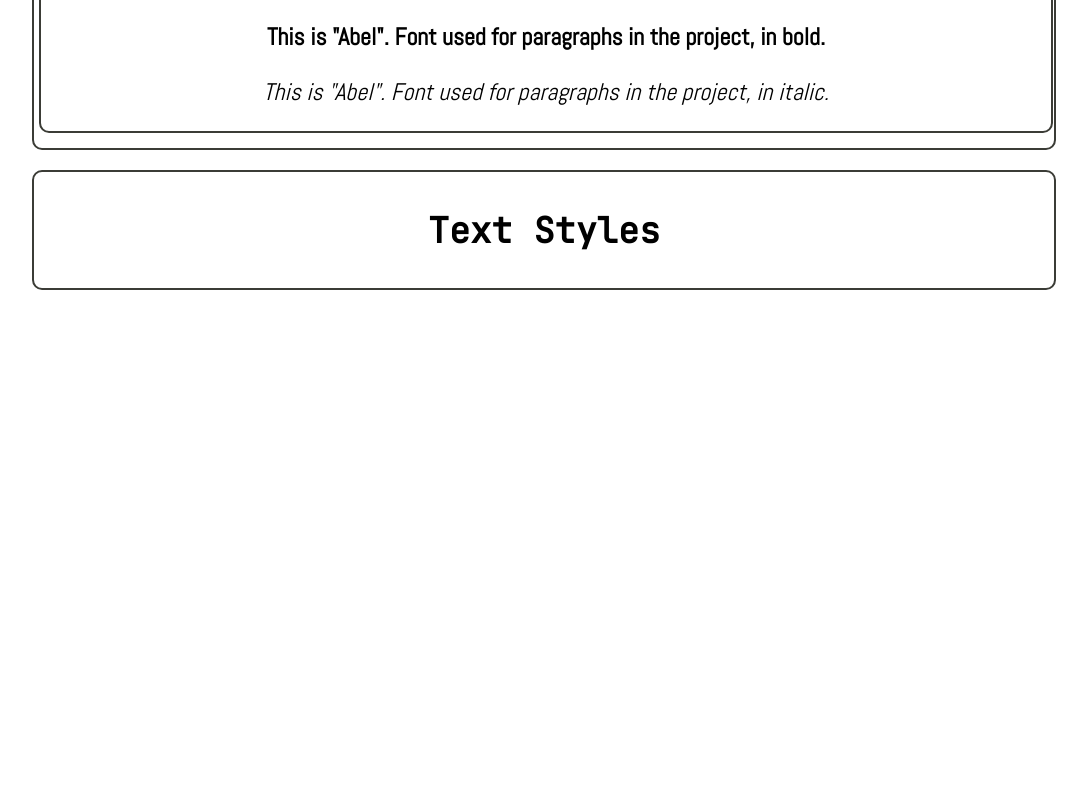
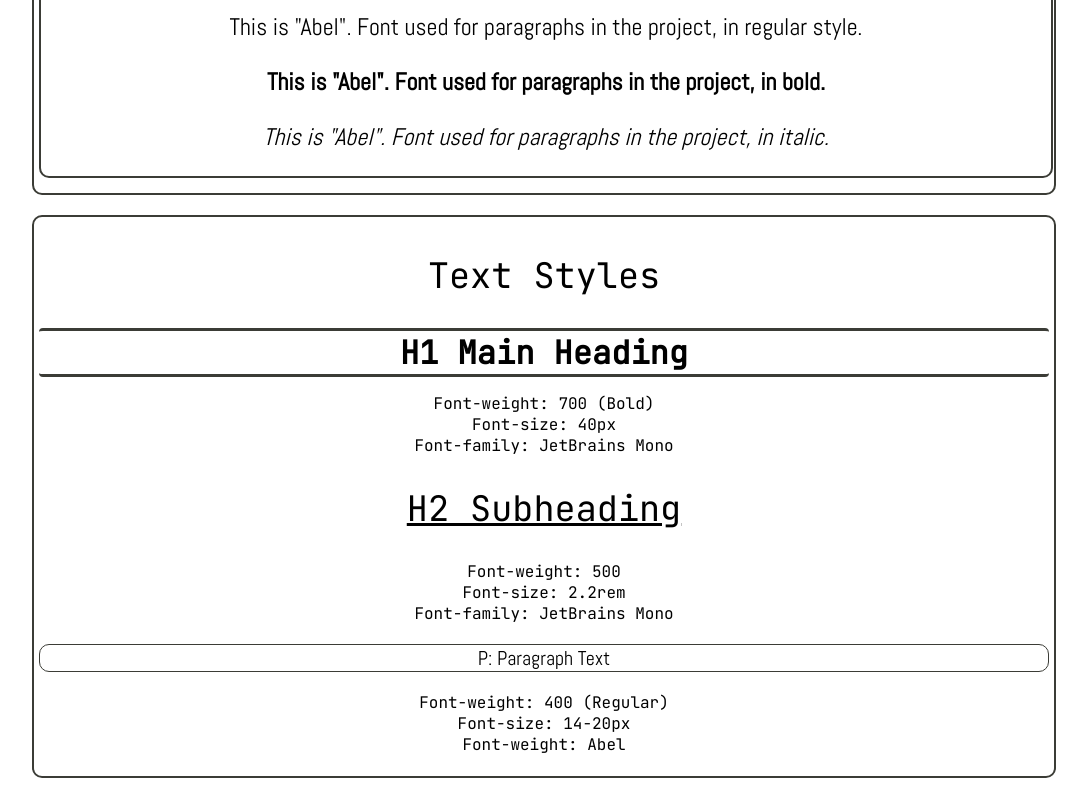
Before and after one commit to JereKukkohovi-Keuda/JereKukkohovi-Keuda.github.io, a plain HTML site: page WebSiteDesignSystem/index.html in a window 1280 px wide. Shown: the part 1009-1807 px from the top of the page, without its empty margins (96-1183 px from the left). Before the commit the page ends 1319 px from the top, so only its background shows below. Drawn offline with Linux system fonts and the light colour scheme.

Commit message:
MVP for WDS ready

```diff
--- a/WebSiteDesignSystem/index.html
+++ b/WebSiteDesignSystem/index.html
@@ -14,8 +14,15 @@
 </head>
 <body>
   <h1>Portfolio Style Guide</h1>
+    <nav>
+      <ul class="navigation">
+        <li><a href="#header-colors">Colors</a></li>
+        <li><a href="#header-fonts">Fonts</a></li>
+        <li><a href="#header-styles">Text Styles</a></li>
+      </ul>
+    </nav>
     <div class="container">
-      <h2>Colors</h2>
+      <h2 id="header-colors">Colors</h2>
       <div class="color-container">
         <div class="color-panel black">
           <p class="color-label">Black Olive</p>
@@ -36,7 +43,7 @@
       </div>
     </div>
     <div class="container">
-      <h2>Fonts</h2>
+      <h2 id="header-fonts">Fonts</h2>
       <div class="font-container">
         <div class="font-panel">
           <p class="font-label jet-brains">JetBrains Mono</p>
@@ -53,9 +60,32 @@
       </div>
     </div>
     <div class="container">
-      <h2>Text Styles</h2>
-      <div class="text-style-container">
-
+      <h2 id="header-styles">Text Styles</h2>
+      <div class="text-container">
+        <div class="text-panel">
+          <h1>H1 Main Heading</h1>
+          <ul>
+            <li>Font-weight: 700 (Bold)</li>
+            <li>Font-size: 40px</li>
+            <li>Font-family: JetBrains Mono</li>
+          </ul>
+        </div>
+        <div class="text-panel">
+          <h2>H2 Subheading</h2>
+          <ul>
+            <li>Font-weight: 500</li>
+            <li>Font-size: 2.2rem</li>
+            <li>Font-family: JetBrains Mono</li>
+          </ul>
+        </div>
+        <div class="text-panel">
+          <p class="para-text">P: Paragraph Text</p>
+          <ul>
+            <li>Font-weight: 400 (Regular)</li>
+            <li>Font-size: 14-20px</li>
+            <li>Font-weight: Abel</li>
+          </ul>
+        </div>
       </div>
     </div>
 </body>
--- a/WebSiteDesignSystem/styles.css
+++ b/WebSiteDesignSystem/styles.css
@@ -1,6 +1,46 @@
+@media (prefers-reduced-motion: no-preference) {
+  * {
+    scroll-behavior: smooth;
+  }
+}
+
 body {
   font-family: 'JetBrains Mono', monospace;
   margin: 0 10%;
+}
+
+.navigation {
+  display: flex;
+  justify-content: space-evenly;
+  flex-wrap: wrap;
+  align-items: center;
+  padding-inline-start: 0;
+  margin-block: 0;
+  height: 100%;
+  list-style: none;
+}
+
+.navigation li:hover {
+  border: 2px solid #FBFBFB;
+  background-color: #FF5757;
+}
+
+.navigation li {
+  border: 2px solid #3B3C36;
+  border-radius: 5px;
+  background-color: #800000;
+  color:#FBFBFB;
+  width: 20%;
+  text-align: center;
+}
+
+a:visited {
+  color:#FBFBFB;
+}
+
+a:hover {
+  cursor: pointer;
+  background-color: #FF5757;
 }
 
 .container {
@@ -57,6 +97,7 @@
 }
 
 h2 {
+  font-weight: 500;
   font-size: 2.2rem;
   text-align: center;
 }
@@ -98,3 +139,34 @@
   font-family: "Abel", sans-serif;
   font-size: 24px;
 }
+
+.text-panel h1 {
+  font-weight: 700;
+  font-size: 32px;
+  font-family: 'JetBrains Mono', monospace;
+  text-align: center;
+  margin: auto;
+}
+
+.text-panel h2 {
+  font-weight: 500;
+  font-size: 2.2rem;
+  font-family: 'JetBrains Mono', monospace;
+  text-align: center;
+  text-decoration: underline;
+}
+
+.text-panel p {
+  text-align: center;
+  font-weight: 400;
+  font-size: 20px;
+  font-family: 'Abel', sans-serif;
+  border: solid 1px #3B3C36;
+  border-radius: 10px;
+}
+
+.text-panel ul, .text-panel li {
+  text-align: center;
+  list-style: none;
+  padding: 0;
+}
```
